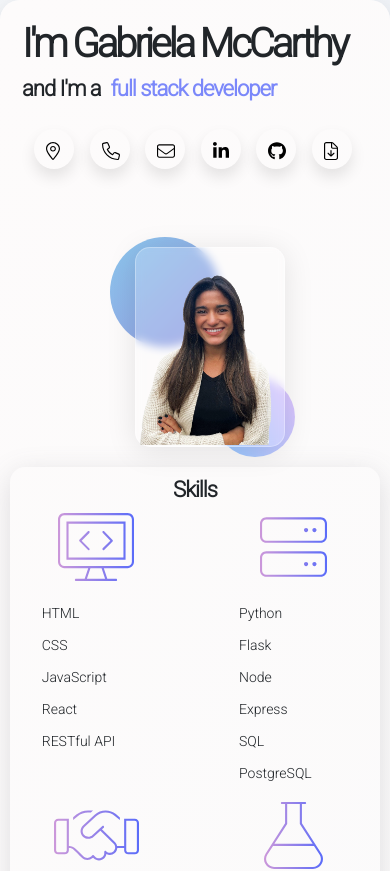
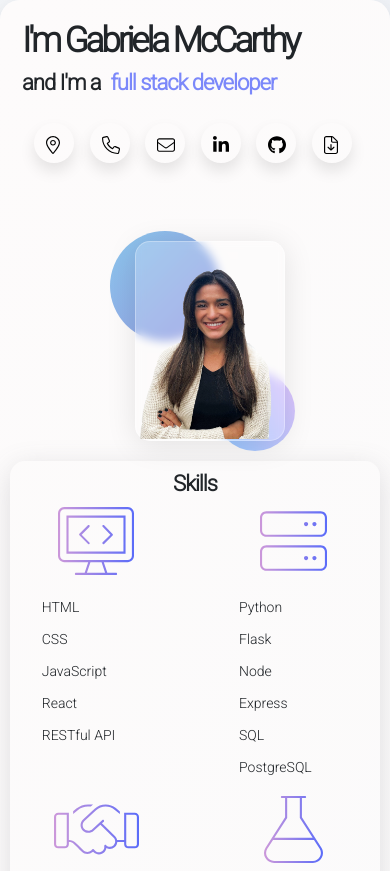
Before and after one commit to gah1289/portfolio, a React (Create React App) app: page / in a window 390 px wide. Shown: the top 871 px of the page. Built offline with nearby package versions, Linux system fonts and the light colour scheme.

Commit message:
changed subtitle css for mobile

```diff
--- a/src/Home/Home.css
+++ b/src/Home/Home.css
@@ -364,7 +364,7 @@ body {
 		margin: 0;
 	}
 	.title {
-		font-size: 40px;
+		font-size: 35px;
 		/* text-align: center; */
 		margin-left: 0;
 	}
```
